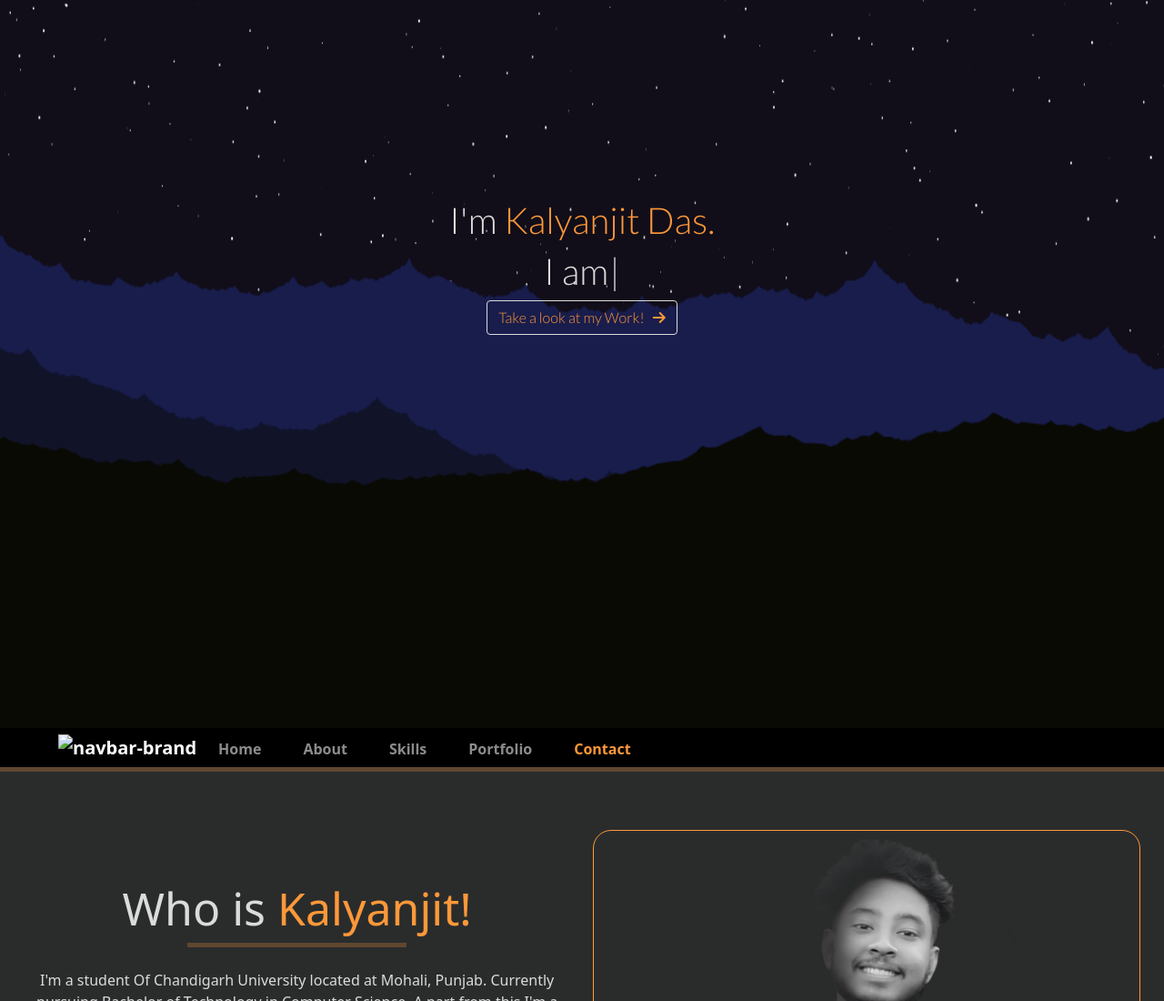
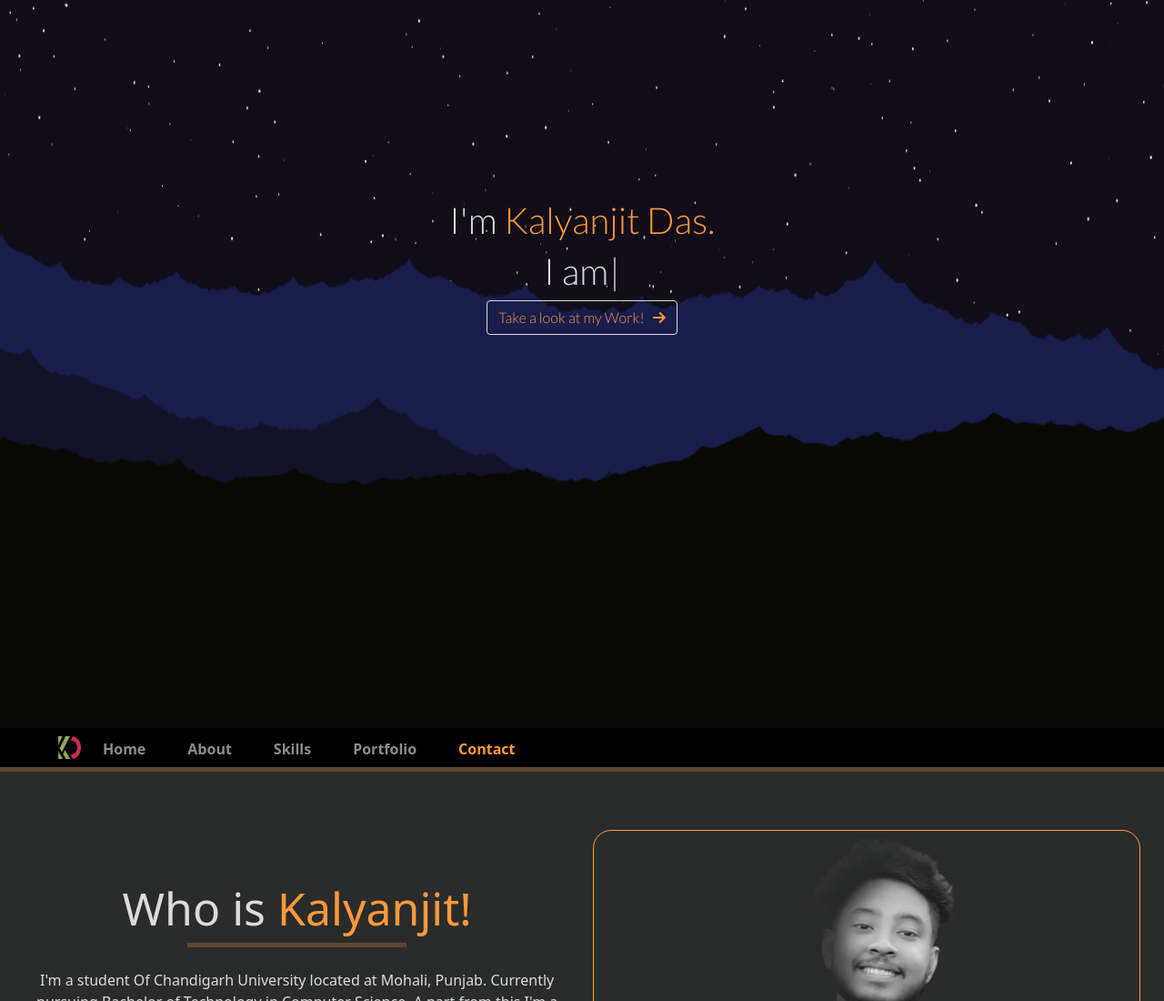
Before and after one commit to BhaveshChauhan123/BhaveshChauhan123.github.io, a plain HTML site: page index.html in a window 1280 px wide. Shown: the top 1100 px of the page at 91% size. Drawn offline with nearby package versions, Linux system fonts and the light colour scheme.

Commit message:
Update index.html

```diff
--- a/index.html
+++ b/index.html
@@ -69,7 +69,7 @@
             <div class="collapse navbar-collapse" id="navbarSupportedContent">
                 <ul class="navbar-nav me-auto mb-2 mb-lg-0" id="nav">
                     <a class="navbar-brand" href="#">
-                        <img src="/Kalyanjitdas.github.io/assets/images/kalyanjit-logo3.png" class="navbar-brandd" alt="navbar-brand"
+                        <img src="/BhaveshChauhan123.github.io/assets/images/kalyanjit-logo3.png" class="navbar-brandd" alt="navbar-brand"
                             width="40" height="40">
                     </a>
                     <li class="nav-item ">
```
